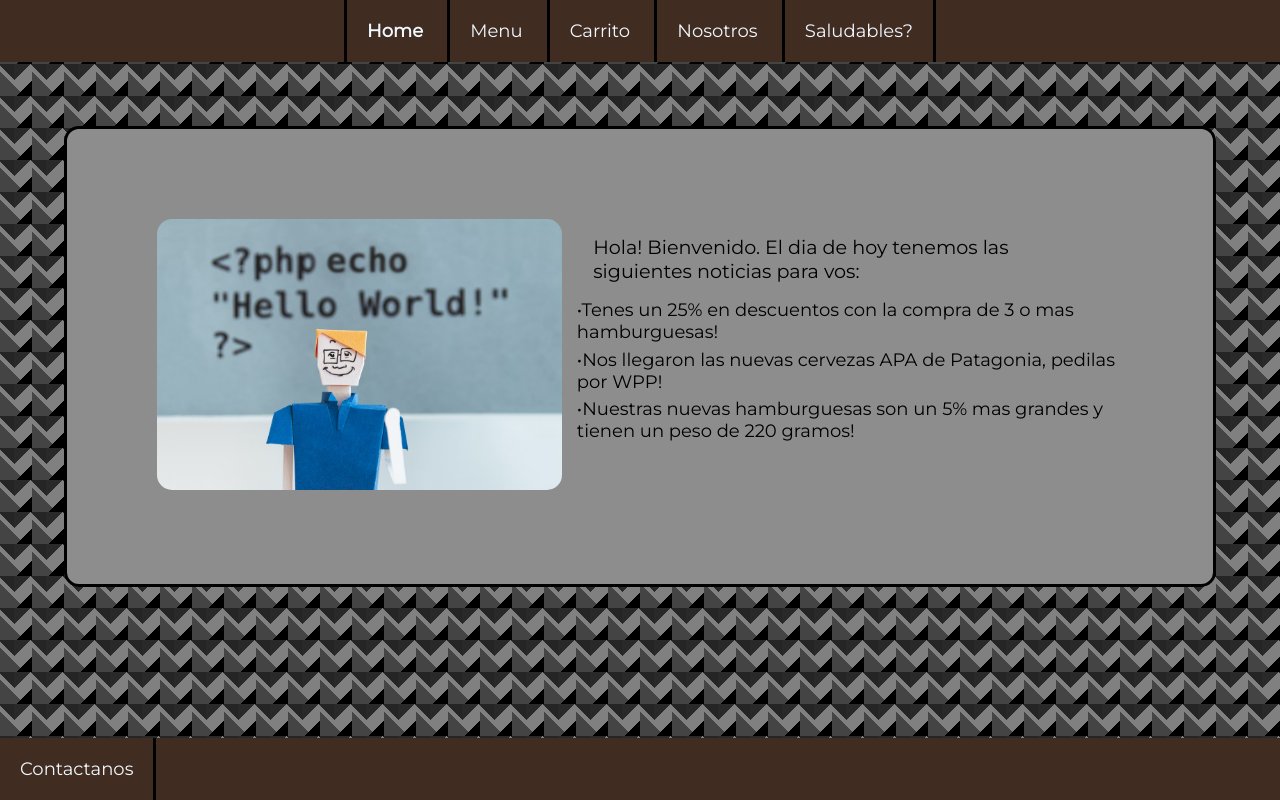
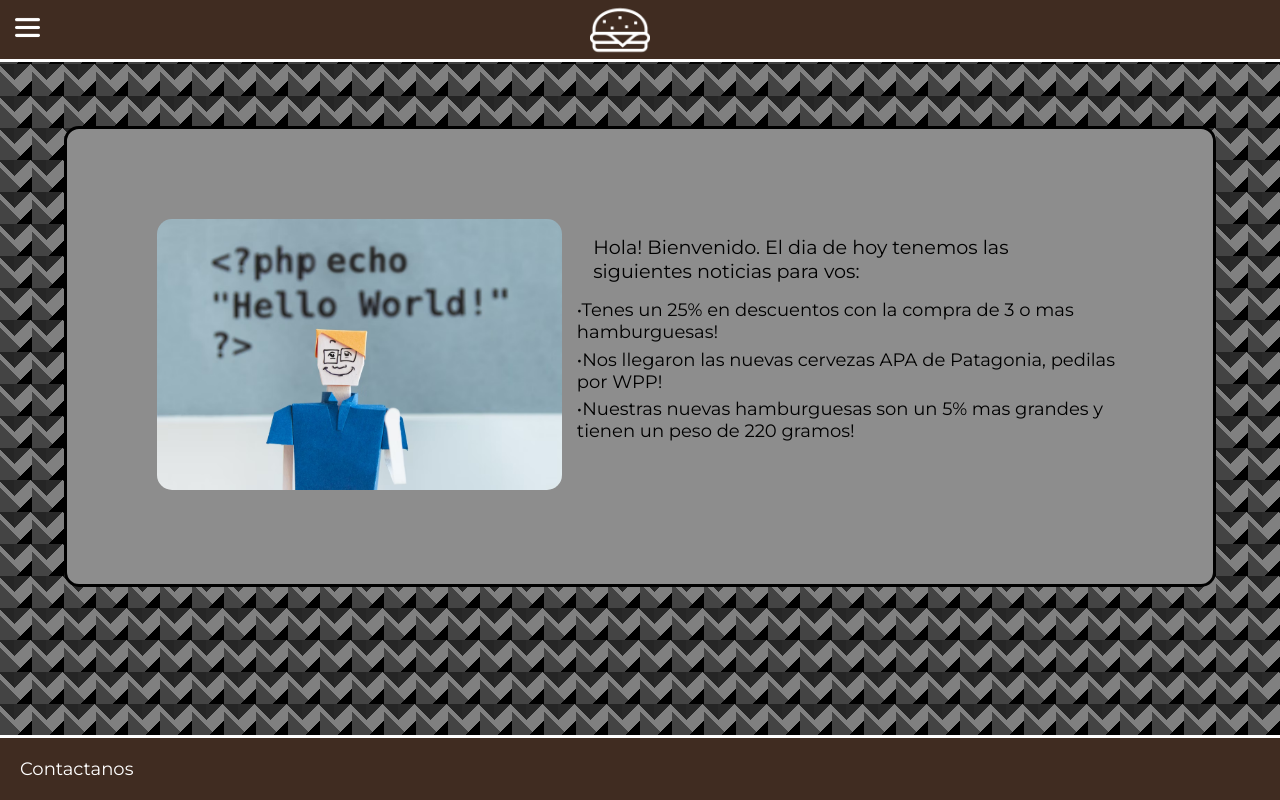
Before and after one commit to sebastiancampanello/ProyectoCoder, a plain HTML site: page index.html in a window 1280 px wide. Drawn offline with nearby package versions, Linux system fonts and the light colour scheme.

Commit message:
Nuevo Header y animaciones agregadas

```diff
--- a/assets/styles/styles copy.css
+++ /dev/null
@@ -1,183 +0,0 @@
-*{
-    margin: 0;
-    padding: 0;
-    font-family: 'Montserrat', sans-serif;
-}
-
-
-/*font-family: 'Montserrat', sans-serif; (titulos)
-font-family: 'Montserrat', sans-serif; (textos)
-*/
-
-
-
-/*
-header nav ul li a{
-    text-decoration: none;
-    color: aliceblue;
-    font-size: large;
-    font-family: 'Montserrat', sans-serif;
-}
-
-
-.saludables__border{
-    border-right: solid;
-}
-
-
-nav ul li{
-    border-left: solid #000;
-    display: inline-block;
-    padding: 20px;
-    margin: 0px;
-}
-
-
-header nav{
-    background-color: #402C21;
-    padding: 0px;
-    text-align: center;
-    width: 100%;
-    position: fixed;
-    top: 0px;
-}
-
-footer ul li a{
-    text-decoration: none;
-}
-
-
-footer{
-    position: fixed;
-    bottom: 0px;
-    width: 100%;
-}
-
-
-body{
-    background-color: grey;
-}
-
-.relleno__img{
-    width: 350px;
-}
-
-.relleno{
-    background-color: rgba(0, 0, 0, 0.267);
-    margin: 40px 80px;
-    text-align: center;
-}
-
-
-footer ul li a{
-    text-decoration: none;
-    color: aliceblue;
-    font-size: large;
-}
-
-
-footer ul li{
-    border-right: solid #000;
-    display: inline-block;
-    padding: 20px;
-    margin: 0px;
-    font-family: 'Montserrat', sans-serif;
-}
-
-
-footer ul{
-    background-color: #402C21;
-    padding: 0px;
-    width: 100%;
-    height: 30%;
-}
-
-
-main{
-    margin-top: 7%;
-}
-
-
-
-
-
-.opciones__menu{
-    margin: 20px;
-    padding: 15px;
-    border: solid;
-    height: 250px;
-    width: 550px;
-    text-align: start;
-}
-
-
-.foto__menu{
-    height: 150px;
-    width: 150px;
-}
-
-
-
-
-.nosotros__video{
-    width: 550px;
-    height: 550px;
-}
-
-.section__nosotros{
-    text-align: center;
-}
-
-
-
-
-
-.section__micarrito{
-    border: #000 solid;
-    width: 33.3%;
-    height: 500px;
-    background-color: rgb(187, 187, 187);
-}
-
-.section__pago{
-    border: #000 solid;
-    width: 33.3%;
-    height: 500px;
-    background-color: rgb(187, 187, 187);
-}
-
-.section__resumen{
-    border: #000 solid;
-    width: 33.3%;
-    height: 500px;
-    background-color: rgb(187, 187, 187);
-}
-
-
-
-
-
-.sumate__contacto{
-    border: rgba(0, 0, 0, 0.274) solid;
-    margin: 20px;
-    padding: 5px;
-}
-
-.table__horarios{
-    border: rgba(0, 0, 0, 0.274) solid;
-    margin: 20px;
-    padding: 5px;
-}
-
-.contacto__contacto{
-    border: rgba(0, 0, 0, 0.274) solid;
-    margin: 20px;
-    padding: 5px;
-}
-
-
-.padre__home {
-    display: grid;
-    grid-template-columns: 1fr 1fr;
-    margin-top: 10%;
-}  */
--- a/assets/styles/styles.css
+++ b/assets/styles/styles.css
@@ -26,8 +26,6 @@ body{
 
 
 .grid__body__index{
-    display: grid;
-    grid-template-rows: auto auto auto;
     background-color: grey;
 }
 
@@ -35,32 +33,50 @@ body{
 
 
 .grid__header{
-    display: fixed;
+    background-color: #402C21;
+    border-bottom: solid white;
+    padding: 15px;
 }
-
-    header nav ul li a{
+.grid__header__logos{
+    display: grid;
+    grid-template-columns: 46% 55%;
+}
+.dropdown__header{
+    position: relative;
+    width: min-content;
+}
+.contenedor__logo__medio__header{
+    grid-column: 2/3;
+}
+.dropdown__header ul{
+    position: absolute;
+    max-height: 0px;
+    overflow: hidden;
+    transition-duration: 0.7s;
+    background-color: #402C21;
+}
+.dropdown__header ul li a{
     text-decoration: none;
     color: aliceblue;
     font-size: large;
-        font-family: 'Montserrat', sans-serif;
-        transition-duration: 1.5s;
+    padding: 4%;
 }
-    nav ul li a:hover{
-        font-size: 130%;
+.dropdown__header:hover ul,.dropdown__header ul .show{
+    max-height: 400px;
+    padding: 3%;
+    border-bottom-right-radius: 15px;
+    border-bottom-left-radius: 15px;
 }
-    nav ul li{
-        border-left: solid #000;
-        display: inline-block;
-        padding: 20px;
-        margin: 0px;
+.texto__header{
+    text-decoration: none;
 }
-    header nav{
-        background-color: #402C21;
-        text-align: center;
-        width: 100%;
+.menu__logo__header{
+    height: 25px;
 }
-    .saludables__border{
-        border-right: solid;
+.logo__medio__header{
+    position: absolute;
+    height: 60px;
+    top: -15px;
 }
 
 
@@ -248,22 +264,22 @@ body{
 }
     footer ul li a{
         text-decoration: none;
-        color: aliceblue;
+        color: white;
         font-size: large;
-        text-decoration: none;
         transition-duration: 1.5s;
     }
     footer ul li a:hover{
         font-size: 120%;
     }
     footer ul li{
-        border-right: solid #000;
+        border-right: 0px solid #000;
         display: inline-block;
         padding: 20px;
         margin: 0px;
         font-family: 'Montserrat', sans-serif;
     }
     footer ul{
+        border-top: solid white;
         background-color: #402C21;
     }
     .footer__index{
--- a/index.html
+++ b/index.html
@@ -4,7 +4,7 @@
     <meta charset="UTF-8">
     <meta http-equiv="X-UA-Compatible" content="IE=edge">
     <meta name="viewport" content="width=device-width, initial-scale=1.0">
-    <link rel="stylesheet" href="./assets/styles/styles.css">
+    <link href="https://unpkg.com/aos@2.3.1/dist/aos.css" rel="stylesheet">
     <link rel="shortcut icon" href="./assets/favicon/favicon-32x32.png" type="image/x-icon">
     <link rel="preconnect" href="https://fonts.googleapis.com">
     <link rel="preconnect" href="https://fonts.gstatic.com" crossorigin>
@@ -12,18 +12,25 @@
     <link rel="preconnect" href="https://fonts.googleapis.com">
     <link rel="preconnect" href="https://fonts.gstatic.com" crossorigin>
     <link href="https://fonts.googleapis.com/css2?family=Montserrat:ital,wght@0,400;1,700&display=swap" rel="stylesheet">
+    <link rel="stylesheet" href="./assets/styles/styles.css">
     <title>TuBurguer</title>
 </head>
 <body class="grid__body__index">
     <header class="grid__header">
-        <nav>
-            <ul class="nav__items">
-                <li><a href="./index.html"><b>Home</b></a></li>
-                <li><a href="./public/menu.html">Menu</a></li>
-                <li><a href="./public/carrito.html">Carrito</a></li>
-                <li><a href="./public/nosotros.html">Nosotros</a></li>
-                <li class="saludables__border"><a href="./public/saludables.html">Saludables?</a></li>
-            </ul>
+        <nav class="grid__header__logos">
+            <div data-aos="fade-right" class="dropdown__header">
+                <span><img class="menu__logo__header" src="./assets/images/LogoMenuHeader.png" alt=""></span>
+                <ul>
+                    <li><a class="texto__header" href="./index.html"><b>Home</b></a></li>
+                    <li><a class="texto__header" href="./public/menu.html">Menu</a></li>
+                    <li><a class="texto__header" href="./public/carrito.html">Carrito</a></li>
+                    <li><a class="texto__header" href="./public/nosotros.html">Nosotros</a></li>
+                    <li><a class="texto__header" href="./public/saludables.html">Saludables?</a></li>
+                </ul>
+            </div>
+            <div data-aos="fade-down" class="contenedor__logo__medio__header">
+                <img class="logo__medio__header" src="./assets/images/LogoMedioHeader.png" alt="">
+            </div>
         </nav>
     </header>
     <main class="grid__main__index">
@@ -46,5 +53,14 @@
             </li>
         </ul>
     </footer>
+    <script>
+        document.querySelector(".dropdown__header").addEventListener("click",function(){
+            document.querySelector(".dropdown__header ul").classList.toggle("show");
+        })
+    </script>
+    <script src="https://unpkg.com/aos@2.3.1/dist/aos.js"></script>
+    <script>
+        AOS.init();
+    </script>
 </body>
 </html>
```
Also changed, not shown: public/carrito.html (+25 -10 lines), public/contactanos.html (+25 -9 lines), public/menu.html (+25 -9 lines), public/nosotros.html (+25 -9 lines), public/saludables.html (+25 -9 lines), assets/images/LogoMedioHeader.png (added), assets/images/LogoMenuHeader.png (added), 1 other file. Lines whose indentation alone changed are shown as unchanged.
